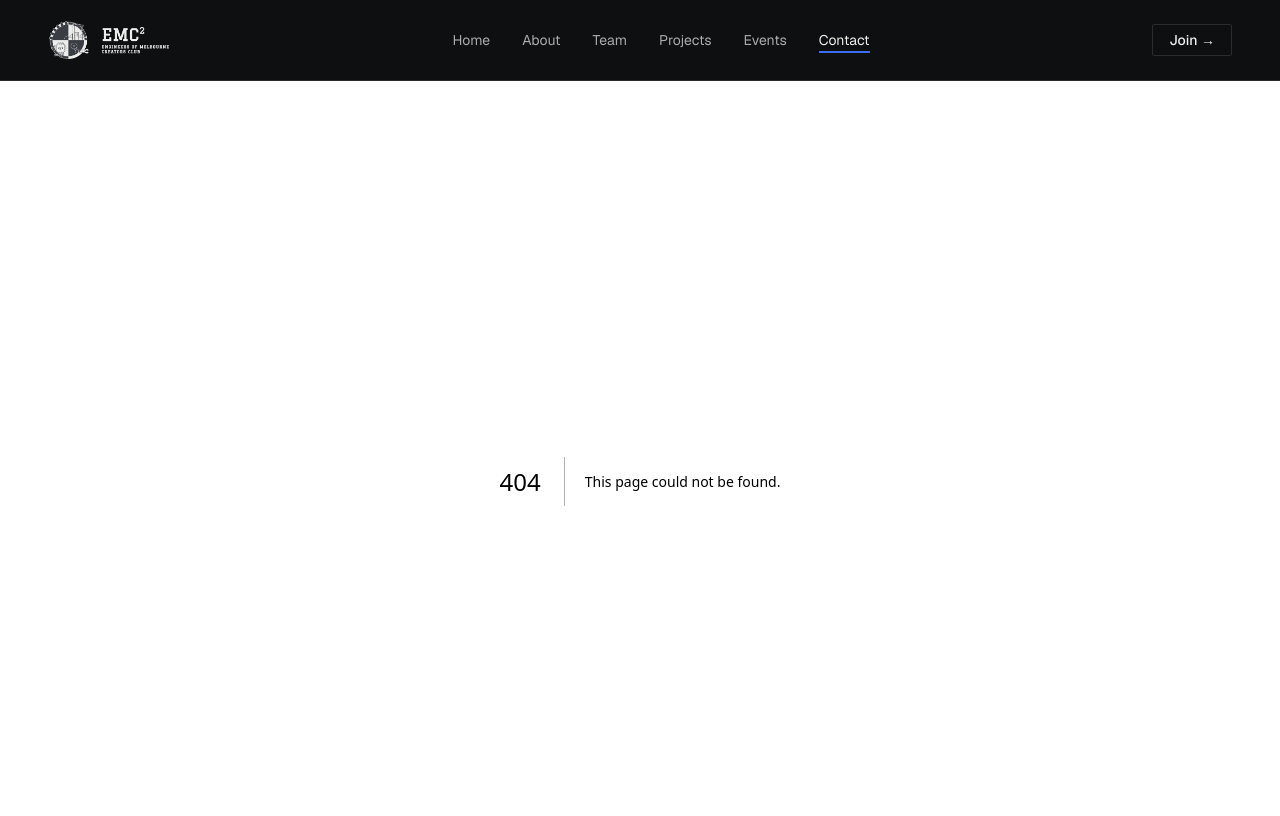
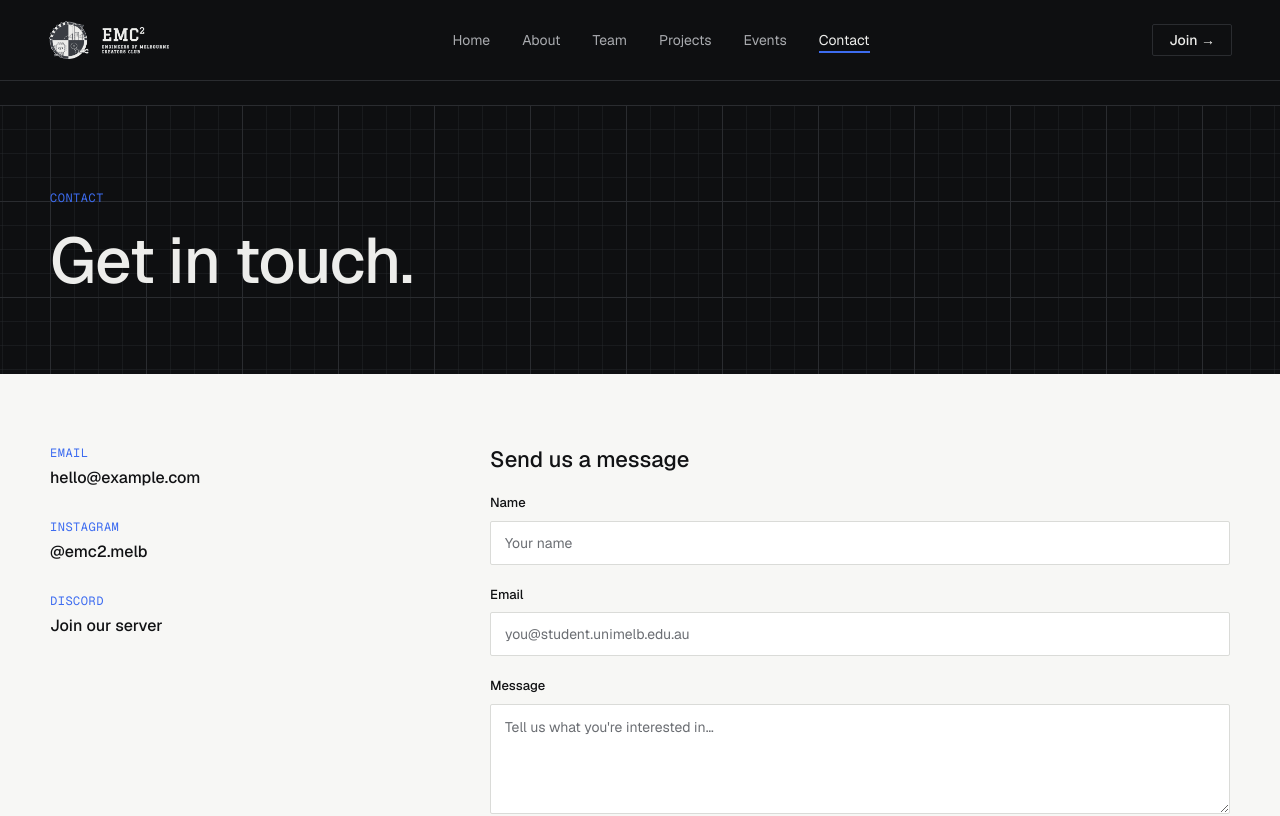
Before and after one commit to Engineers-of-Melbourne-Creators-Club/emcc-website, a Next.js app: page /contact in a window 1280 px wide. Before the commit this address had no page. Shown: the top 816 px of the page. Built offline with nearby package versions, Linux system fonts and the light colour scheme.

Commit message:
feat: build Contact page form UI and 404 page

```diff
--- /dev/null
+++ b/src/app/contact/contact.module.css
@@ -0,0 +1,39 @@
+.body {
+  display: grid;
+  grid-template-columns: var(--contact-details-width) 1fr;
+  align-items: start;
+  gap: var(--space-6xl);
+  padding: var(--section-pad-sm) 0 var(--section-pad);
+}
+
+.details {
+  display: grid;
+  gap: var(--actions-gap);
+}
+
+.detail {
+  display: grid;
+  gap: var(--space-2xs);
+}
+
+.value {
+  font-weight: var(--weight-medium);
+}
+
+.formColumn {
+  display: grid;
+  gap: var(--space-lg);
+}
+
+.formTitle {
+  font-size: var(--text-h3-lg-size);
+  line-height: var(--text-h3-leading);
+  font-weight: var(--weight-medium);
+}
+
+@media (max-width: 1023px) {
+  .body {
+    grid-template-columns: 1fr;
+    gap: var(--space-4xl);
+  }
+}
--- /dev/null
+++ b/src/app/contact/page.tsx
@@ -0,0 +1,59 @@
+import type { Metadata } from "next";
+import { ContactForm } from "@/components/ContactForm/ContactForm";
+import { TitleBand } from "@/components/TitleBand/TitleBand";
+import { site } from "@/content/site";
+import styles from "./contact.module.css";
+
+export const metadata: Metadata = {
+  title: "Contact",
+  description:
+    "Get in touch with EMC² about joining, partnering or collaborating on a project.",
+};
+
+const details = [
+  {
+    label: "Email",
+    value: site.contact.email,
+    href: `mailto:${site.contact.email}`,
+  },
+  {
+    label: "Instagram",
+    value: site.socials.instagram.label,
+    href: site.socials.instagram.href,
+  },
+  {
+    label: "Discord",
+    value: site.socials.discord.label,
+    href: site.socials.discord.href,
+  },
+];
+
+export default function Contact() {
+  return (
+    <>
+      <TitleBand eyebrow="Contact" title="Get in touch." />
+
+      <div className={`container ${styles.body}`}>
+        <dl className={styles.details}>
+          {details.map(({ label, value, href }) => (
+            <div key={label} className={styles.detail}>
+              <dt className="eyebrow">{label}</dt>
+              <dd>
+                <a href={href} className={styles.value}>
+                  {value}
+                </a>
+              </dd>
+            </div>
+          ))}
+        </dl>
+
+        <section aria-labelledby="message" className={styles.formColumn}>
+          <h2 id="message" className={styles.formTitle}>
+            Send us a message
+          </h2>
+          <ContactForm />
+        </section>
+      </div>
+    </>
+  );
+}
--- /dev/null
+++ b/src/components/ContactForm/ContactForm.module.css
@@ -0,0 +1,4 @@
+.form {
+  display: grid;
+  gap: var(--space-lg);
+}
--- /dev/null
+++ b/src/components/ContactForm/ContactForm.tsx
@@ -0,0 +1,45 @@
+import { Button } from "@/components/Button/Button";
+import { FormField } from "@/components/FormField/FormField";
+import styles from "./ContactForm.module.css";
+
+// Markup only for now: sending, validation messages and the success state are wired up next.
+export function ContactForm() {
+  return (
+    <form className={styles.form}>
+      <FormField
+        label="Name"
+        name="name"
+        placeholder="Your name"
+        autoComplete="name"
+        required
+      />
+      <FormField
+        label="Email"
+        name="email"
+        type="email"
+        placeholder="you@student.unimelb.edu.au"
+        autoComplete="email"
+        required
+      />
+      <FormField
+        label="Message"
+        name="message"
+        type="textarea"
+        placeholder="Tell us what you're interested in…"
+        required
+      />
+      {/* Honeypot: invisible to people, but spam bots fill in every field, which flags them. */}
+      <input
+        type="text"
+        name="company"
+        tabIndex={-1}
+        autoComplete="off"
+        aria-hidden="true"
+        className="visually-hidden"
+      />
+      <div>
+        <Button type="submit">Send message</Button>
+      </div>
+    </form>
+  );
+}
```
Also changed, not shown: src/app/not-found.tsx (added, +22 -0 lines).
